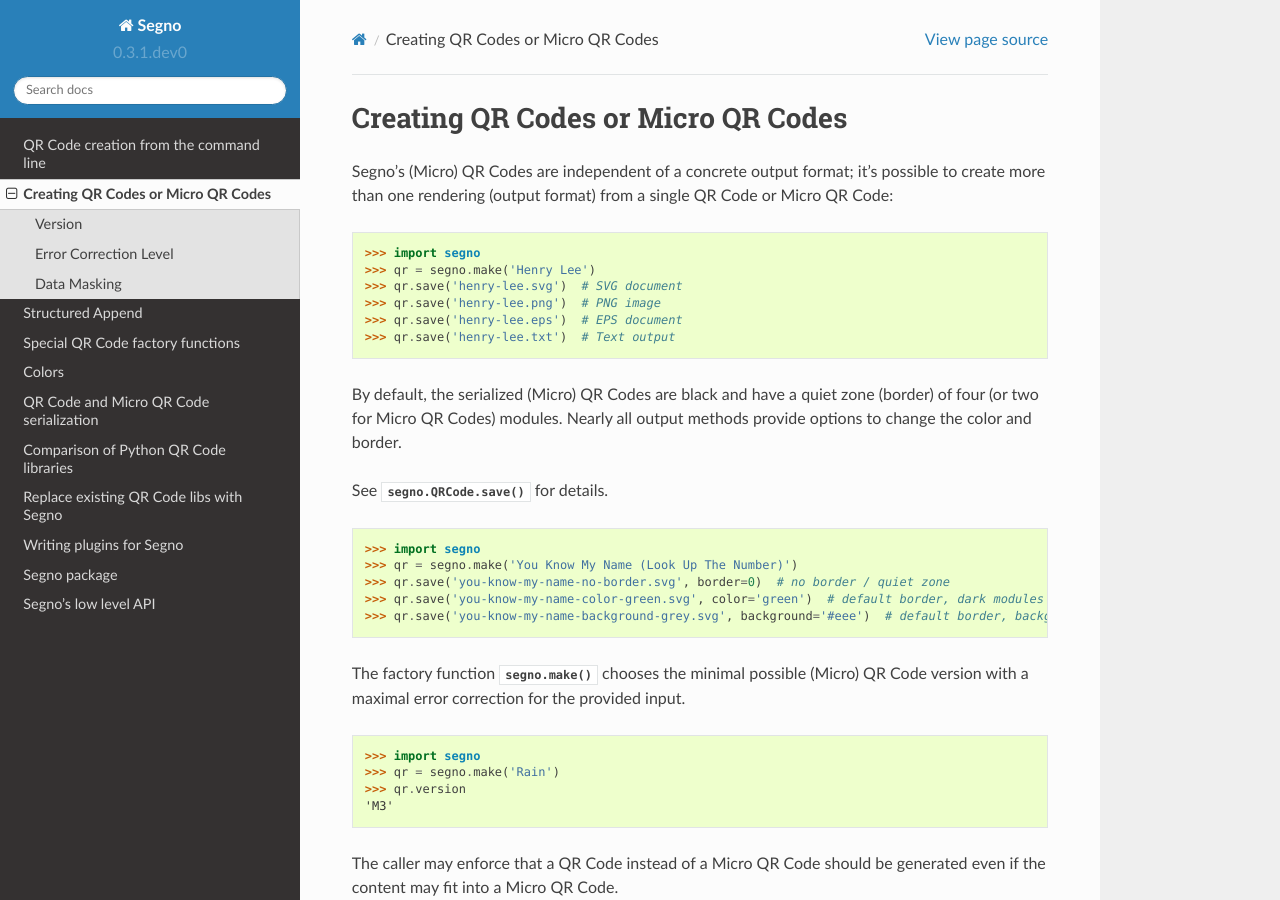
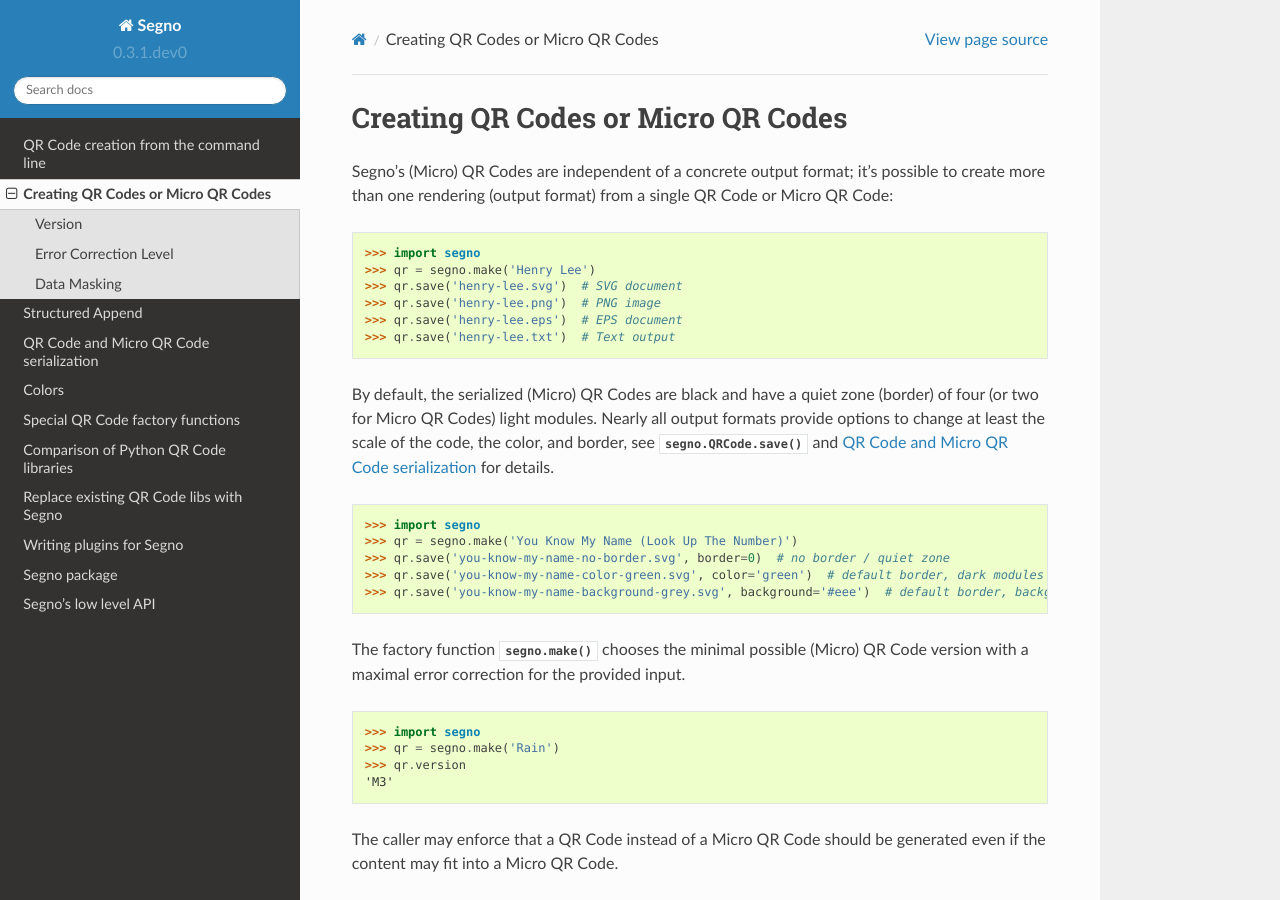
Before and after one commit to heuer/segno, a Sphinx documentation site: the page built from docs/make.rst, in a window 1280 px wide and 900 px high. Built offline with Sphinx 7.4.7 and the Read the Docs theme 2.0.0, drawn with Linux system fonts in a browser that asks for light colours; the version number is read from the project's files by our own code.

Commit message:
Updated docs

```diff
--- a/docs/make.rst
+++ b/docs/make.rst
@@ -16,11 +16,9 @@
 
 
 By default, the serialized (Micro) QR Codes are black and have a quiet zone
-(border) of four (or two for Micro QR Codes) modules. Nearly all output methods
-provide options to change the color and border.
-
-See :py:func:`segno.QRCode.save()` for details.
-
+(border) of four (or two for Micro QR Codes) light modules. Nearly all output
+formats provide options to change at least the scale of the code, the color,
+and border, see :py:func:`segno.QRCode.save()` and :doc:`serializers` for details.
 
 .. code-block:: python
 
```
Also changed, not shown: other parts of docs/make.rst (+1 -1 lines), docs/index.rst (+4 -4 lines), docs/serializers.rst (+57 -2 lines).
